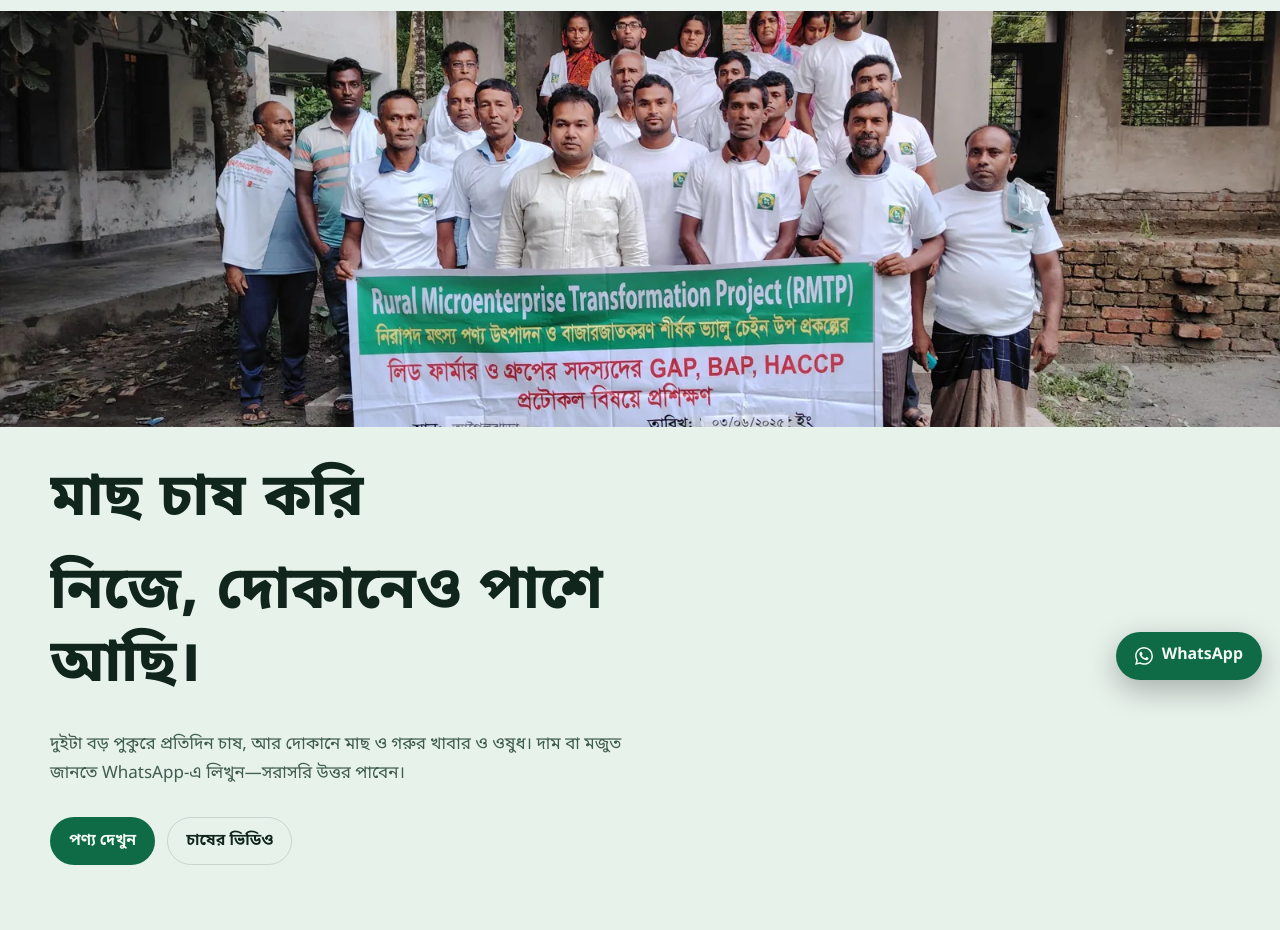
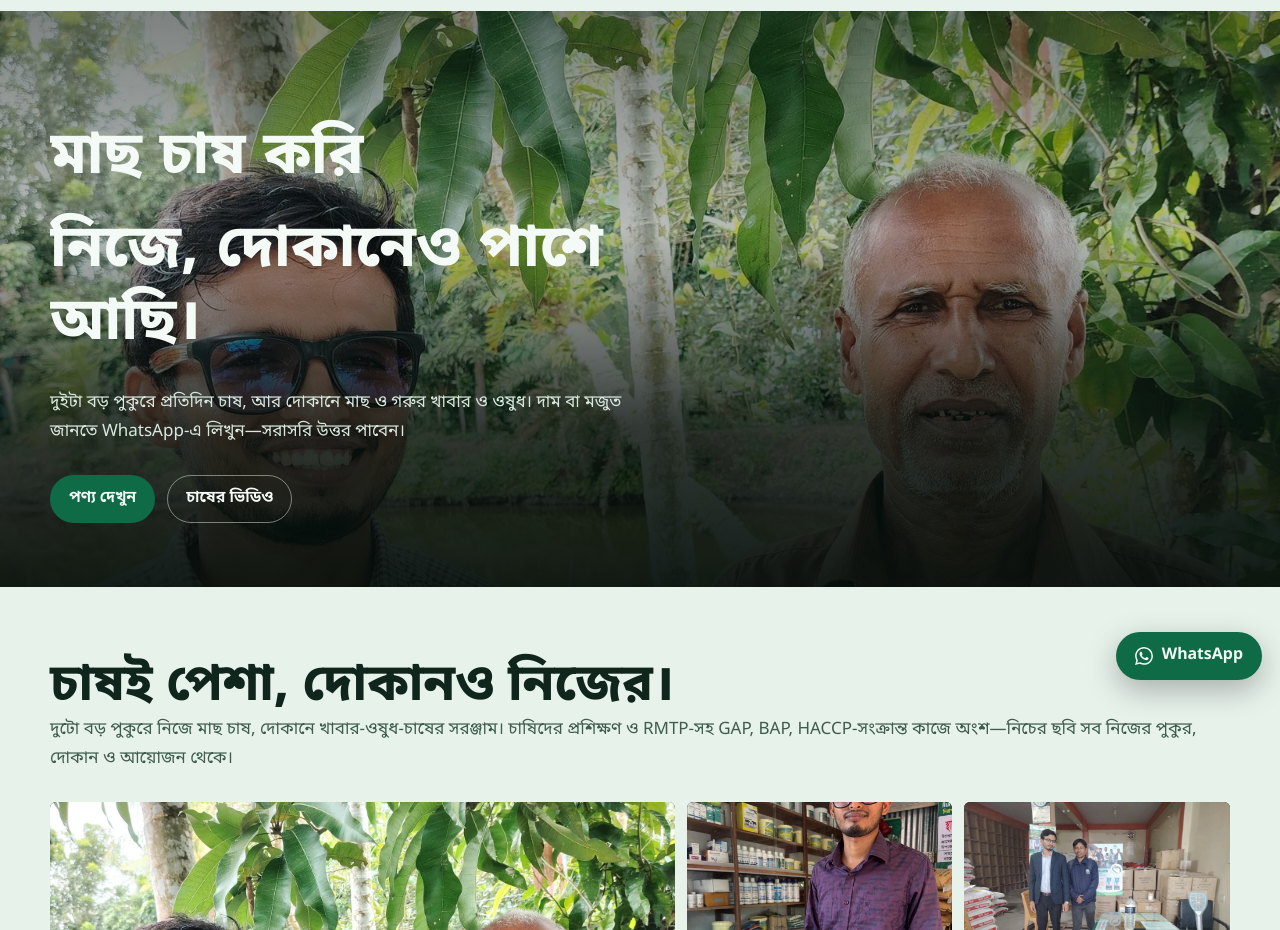
Before and after one commit to DevAnikRoy/Chasi-Vai, a Next.js app: page / in a window 1280 px wide. Shown: the part 102-1032 px from the top of the page. Built offline with nearby package versions, Linux system fonts and the light colour scheme.

Commit message:
adding hero section slider image

```diff
--- a/src/app/globals.css
+++ b/src/app/globals.css
@@ -205,31 +205,69 @@ img {
 }
 
 .hero {
-  background: var(--bg);
-}
-
-.hero-visual {
   position: relative;
-  height: min(52svh, 500px);
+  display: grid;
+  min-height: min(72svh, 640px);
+  color: var(--paper);
   overflow: hidden;
   background: #12352c;
 }
 
+.hero-slides {
+  grid-area: 1 / 1;
+  position: relative;
+  min-height: inherit;
+}
+
+.hero-slide {
+  position: absolute;
+  inset: 0;
+  opacity: 0;
+  transition: opacity 1.1s ease;
+}
+
+.hero-slide.is-active {
+  opacity: 1;
+}
+
+@media (prefers-reduced-motion: reduce) {
+  .hero-slide {
+    transition: none;
+  }
+}
+
 .hero-photo {
   object-fit: cover;
-  object-position: center 42%;
-}
-
-.hero-body {
-  padding: 28px 0 44px;
+}
+
+.hero-shade {
+  position: absolute;
+  inset: 0;
+  pointer-events: none;
+  background: linear-gradient(
+    180deg,
+    rgba(5, 14, 11, 0.52) 0%,
+    rgba(5, 14, 11, 0.28) 38%,
+    rgba(5, 14, 11, 0.82) 72%,
+    rgba(5, 14, 11, 0.94) 100%
+  );
+}
+
+.hero-overlay {
+  grid-area: 1 / 1;
+  z-index: 2;
+  display: flex;
+  align-items: flex-end;
+  padding-top: calc(var(--header) + 24px);
+  padding-bottom: clamp(36px, 7vw, 64px);
 }
 
 .hero-copy {
-  max-width: 38rem;
+  max-width: 40rem;
 }
 
 .hero .lede {
-  color: var(--muted);
+  color: #d8e8de;
 }
 
 .hero-points {
@@ -362,6 +400,16 @@ img {
   border-color: var(--line);
   background: transparent;
   color: var(--ink);
+}
+
+.hero .button.secondary {
+  border-color: rgba(244, 250, 246, 0.45);
+  color: var(--paper);
+}
+
+.hero .button.secondary:hover {
+  border-color: var(--paper);
+  background: rgba(244, 250, 246, 0.08);
 }
 
 .hero-panel .button.secondary {
@@ -1292,12 +1340,12 @@ footer {
     grid-template-columns: 1fr 1fr;
   }
 
-  .hero-visual {
-    height: min(44svh, 380px);
-  }
-
-  .hero-body {
-    padding: 22px 0 32px;
+  .hero {
+    min-height: min(68svh, 560px);
+  }
+
+  .hero-overlay {
+    padding-bottom: 28px;
   }
 
   .hero .lede {
@@ -1312,10 +1360,6 @@ footer {
 
   .hero .actions {
     margin-top: 16px;
-  }
-
-  .hero-photo {
-    object-position: center 40%;
   }
 
   .trust-lightbox-panel {
@@ -1340,10 +1384,6 @@ footer {
 
   .trust-lightbox-mobile-nav {
     display: flex;
-  }
-
-  .hero-shade {
-    background: linear-gradient(180deg, rgba(5, 14, 11, 0.18) 0%, rgba(5, 14, 11, 0.08) 34%, rgba(5, 14, 11, 0.82) 62%, rgba(5, 14, 11, 0.96) 100%);
   }
 
   .hero h1 {
--- /dev/null
+++ b/src/components/hero-carousel.tsx
@@ -0,0 +1,43 @@
+"use client";
+
+import Image from "next/image";
+import { useEffect, useState } from "react";
+import { heroSlides, type HeroSlide } from "@/data/hero-slides";
+
+const INTERVAL_MS = 5500;
+
+type HeroCarouselProps = {
+  reduced: boolean;
+  slides?: HeroSlide[];
+};
+
+export default function HeroCarousel({ reduced, slides = heroSlides }: HeroCarouselProps) {
+  const [index, setIndex] = useState(0);
+
+  useEffect(() => {
+    if (reduced || slides.length <= 1) return;
+    const timer = window.setInterval(() => {
+      setIndex((current) => (current + 1) % slides.length);
+    }, INTERVAL_MS);
+    return () => window.clearInterval(timer);
+  }, [reduced, slides.length]);
+
+  return (
+    <div className="hero-slides" aria-hidden={slides.length <= 1}>
+      {slides.map((slide, at) => (
+        <div className={at === index ? "hero-slide is-active" : "hero-slide"} key={slide.src}>
+          <Image
+            className="hero-photo"
+            src={slide.src}
+            alt=""
+            fill
+            priority={at === 0}
+            sizes="100vw"
+            style={{ objectPosition: slide.position }}
+          />
+        </div>
+      ))}
+      <div className="hero-shade" />
+    </div>
+  );
+}
--- a/src/components/home-page.tsx
+++ b/src/components/home-page.tsx
@@ -6,6 +6,7 @@ import gsap from "gsap";
 import { useGSAP } from "@gsap/react";
 import { ArrowRight, ArrowUpRight, ChevronDown, ChevronUp, Mail, Menu, Phone, Search, X } from "lucide-react";
 import { categories, products, type CategoryId, type Product } from "@/data/catalog";
+import HeroCarousel from "@/components/hero-carousel";
 import PackShelf from "@/components/pack-shelf";
 import TrustGallery from "@/components/trust-gallery";
 import { channel, email, facebook, phone, phoneLabel, whatsapp, whatsappFor } from "@/data/site";
@@ -183,10 +184,8 @@ export default function HomePage() {
       </header>
       <main id="main">
         <section className="hero">
-          <div className="hero-visual">
-            <Image className="hero-photo" src="/images/trust/training.webp" alt="চাষিদের প্রশিক্ষণ অনুষ্ঠান" fill priority sizes="100vw" />
-          </div>
-          <div className="container hero-body">
+          <HeroCarousel reduced={reduced} />
+          <div className="container hero-overlay">
             <div className="hero-copy">
               <h1>
                 <span className="line">
--- /dev/null
+++ b/src/data/hero-slides.ts
@@ -0,0 +1,34 @@
+export type HeroSlide = {
+  src: string;
+  alt: string;
+  position: string;
+};
+
+/** পুকুর, দোকান, প্রশিক্ষণ ও আয়োজন—হিরোতে ঘোরে */
+export const heroSlides: HeroSlide[] = [
+  {
+    src: "/images/trust/training.webp",
+    alt: "চাষিদের প্রশিক্ষণ অনুষ্ঠান",
+    position: "center 42%",
+  },
+  {
+    src: "/images/trust/pond-bank.webp",
+    alt: "পুকুরের পাড়ে চাষি ভাই",
+    position: "50% 22%",
+  },
+  {
+    src: "/images/trust/seminar.webp",
+    alt: "প্রশিক্ষণ ও সেমিনার",
+    position: "50% 55%",
+  },
+  {
+    src: "/images/trust/award.webp",
+    alt: "দোকানে স্বীকৃতি",
+    position: "50% 40%",
+  },
+  {
+    src: "/images/trust/shop.webp",
+    alt: "দোকানের ভিতর",
+    position: "52% 45%",
+  },
+];
```
